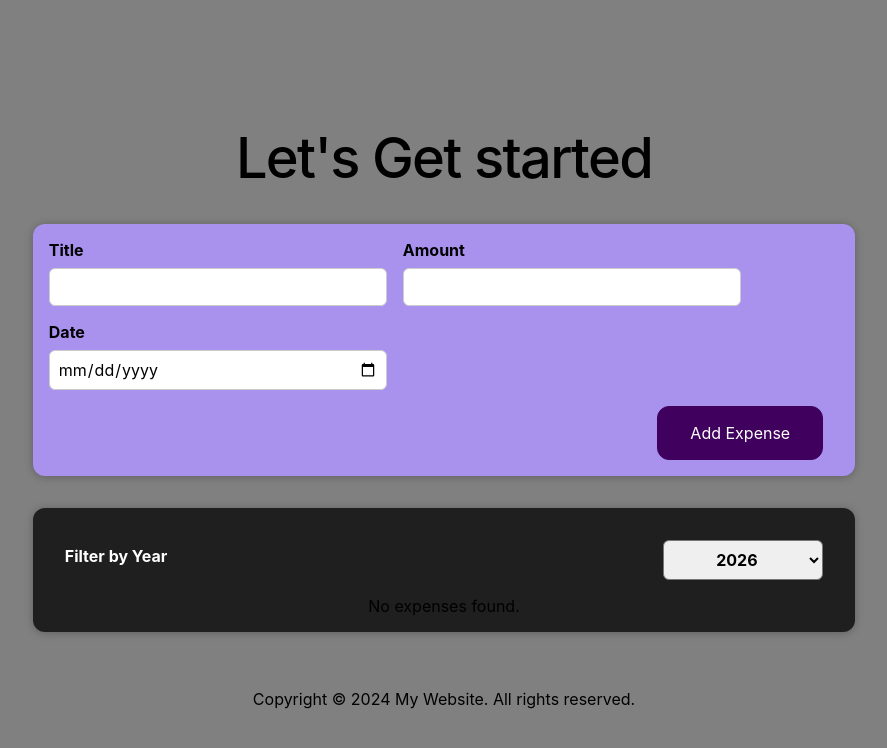
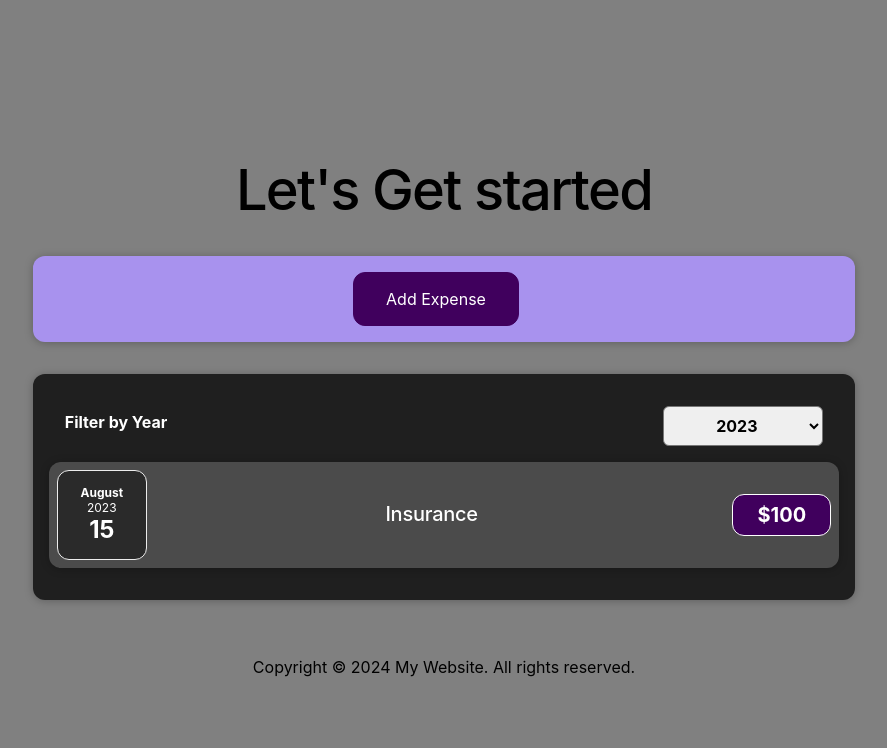
Before and after one commit to ChauhanVinay/my-react-app, a React (Vite) app: page / in a window 1280 px wide. Shown: the top 748 px of the page, without its empty margins (196-1083 px from the left). Built offline with nearby package versions, Linux system fonts and the light colour scheme.

Commit message:
Render Expense Form Condtitionally

```diff
--- a/src/components/Expenses/ExpenseItem.jsx
+++ b/src/components/Expenses/ExpenseItem.jsx
@@ -1,26 +1,20 @@
+import React, { useState } from "react";
+import "./ExpenseItem.css";
 import ExpenseDate from "./ExpenseDate";
-import "./ExpenseItem.css";
 import Card from "../UI/Card";
-import { useState } from "react";
 
-
-
-function ExpenseItem(props) {
-  const[title, setTitle] = useState(props.title);
-  function buttonClickHandler() {
-    setTitle("New Title");
-  }
+const ExpenseItem = (props) => {
   return (
-    <Card className="expense-item">
-    <ExpenseDate date={props.date} />
-        <div className="expense-item__location">{props.location}</div>
+    <li>
+      <Card className="expense-item">
+        <ExpenseDate date={props.date} />
         <div className="expense-item__description">
-          <h2>{title}</h2>
-        <div className="expense-item__price">{props.price}$</div>
-      </div>
-      {/* <button onClick={buttonClickHandler}></button> */}
-    </Card>
-  )
-}
+          <h2>{props.title}</h2>
+          <div className="expense-item__price">${props.price}</div>
+        </div>
+      </Card>
+    </li>
+  );
+};
 
 export default ExpenseItem;
--- /dev/null
+++ b/src/components/Expenses/ExpenseList.css
@@ -0,0 +1,9 @@
+.expenses-list {
+  list-style-type: none;
+  padding: 0;
+}
+
+.expenses-list__fallback {
+  color: white;
+  text-align: center;
+}
--- /dev/null
+++ b/src/components/Expenses/ExpenseList.jsx
@@ -0,0 +1,26 @@
+import React from "react";
+import ExpenseItem from "./ExpenseItem";
+import "./ExpenseList.css";
+
+const ExpensesList = (props) => {
+  if (props.items.length === 0) {
+    return <h2 className="expenses-list__fallback">No expenses found</h2>;
+  }
+
+  return (
+    <ul className="expenses-list">
+      {props.items.map((item) => {
+        return (
+          <ExpenseItem
+            key={item.id}
+            title={item.title}
+            date={item.date}
+            price={item.price}
+          />
+        );
+      })}
+    </ul>
+  );
+};
+
+export default ExpensesList;
--- a/src/components/Expenses/Expenses.jsx
+++ b/src/components/Expenses/Expenses.jsx
@@ -1,13 +1,13 @@
 // Write your code at relevant places in the code below:
 
 import React, { useState } from "react";
-import ExpenseItem from "./ExpenseItem";
 import ExpensesFilter from "./ExpensesFilter";
+import ExpensesList from "./ExpenseList";
 import "./Expenses.css";
 import Card from "../UI/Card";
 
 const Expenses = (props) => {
-  const [filteredYear, setFilteredYear] = useState("2026");
+  const [filteredYear, setFilteredYear] = useState("2023");
 
   const changeFilterHandler = (selectedYear) => {
     setFilteredYear(selectedYear);
@@ -17,30 +17,13 @@
     return expense.date.getFullYear().toString() === filteredYear;
   });
 
-  let expensesContent = <p>No expenses found.</p>;
-  if (filteredExpenses.length > 0) {
-    expensesContent = filteredExpenses.map((expense) => {
-      return (
-         <ExpenseItem
-            key={expense.id}
-            title={expense.title}
-            date={expense.date}
-            price={expense.price}
-          />
-      );
-    });
-  }
-
   return (
     <Card className="expenses">
       <ExpensesFilter
         selected={filteredYear}
         onChangeFilter={changeFilterHandler}
       />
-      {expensesContent}
-      {filteredExpenses.length === 1 && (
-        <p>Only single Expense here. Please add more...</p>
-      )}
+      <ExpensesList items={filteredExpenses} />
     </Card>
   );
 };
--- a/src/components/NewExpense/ExpenseForm.jsx
+++ b/src/components/NewExpense/ExpenseForm.jsx
@@ -5,15 +5,15 @@
 
 const ExpenseForm = (props) => {
   const [enteredTitle, setEnteredTitle] = useState("");
-  const [enteredAmount, setEnteredAmount] = useState("");
+  const [enteredPrice, setEnteredPrice] = useState("");
   const [enteredDate, setEnteredDate] = useState("");
 
   const titleChangeHandler = (event) => {
     setEnteredTitle(event.target.value);
   };
 
-  const amountChangeHandler = (event) => {
-    setEnteredAmount(event.target.value);
+  const priceChangeHandler = (event) => {
+    setEnteredPrice(event.target.value);
   };
 
   const dateChangeHandler = (event) => {
@@ -24,12 +24,12 @@
     event.preventDefault();
     const expenseData = {
       title: enteredTitle,
-      amount: enteredAmount,
+      price: enteredPrice,
       date: new Date(enteredDate),
     };
     props.onSaveExpenseData(expenseData);
     setEnteredTitle("");
-    setEnteredAmount("");
+    setEnteredPrice("");
     setEnteredDate("");
   };
 
@@ -46,12 +46,12 @@
           />
         </div>
         <div className="new-expense__control">
-          <label htmlFor="amount">Amount</label>
+          <label htmlFor="price">Price</label>
           <input
             type="number"
-            value={enteredAmount}
-            id="amount"
-            onChange={amountChangeHandler}
+            value={enteredPrice}
+            id="price"
+            onChange={priceChangeHandler}
           />
         </div>
         <div className="new-expense__control">
@@ -67,6 +67,9 @@
         </div>
       </div>
       <div className="new-expense__actions">
+        <button type="button" onClick={props.onCancel}>
+          Cancel
+        </button>
         <button type="submit">Add Expense</button>
       </div>
     </form>
--- a/src/components/NewExpense/NewExpense.jsx
+++ b/src/components/NewExpense/NewExpense.jsx
@@ -1,18 +1,39 @@
-
+import { useState } from "react";
 import ExpenseForm from "./ExpenseForm";
 import "./NewExpense.css";
 
 const NewExpense = (props) => {
+    const [isEditing, setIsEditing] = useState(false);
+
+   const startEditingHandler = () => {
+    setIsEditing(true);
+   }
+
+   const stopEditingHandler = () => {
+    setIsEditing(false);
+   }
+
     const saveExpenseDataHandler = (enteredExpenseData) => {
         const expenseData = {
             ...enteredExpenseData,
             id: Math.random().toString(),
         };
        props.onAddExpense(expenseData);
+       setIsEditing(false);
     };
+
     return (
         <div className="new-expense">
-            <ExpenseForm onSaveExpenseData={saveExpenseDataHandler} />
+         {!isEditing && (
+            <button onClick={startEditingHandler}>Add Expense</button>
+         )}
+
+         {isEditing && (
+         <ExpenseForm
+    onSaveExpenseData={saveExpenseDataHandler}
+      onCancel={stopEditingHandler}
+       />
+         )}
         </div>
     );
 }
```
Also changed, not shown: src/components/Expenses/ExpenseDate.jsx (+12 -1 lines).
